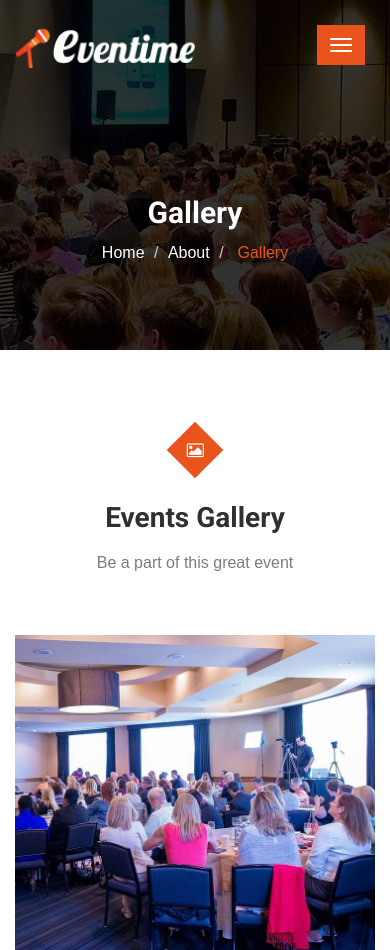
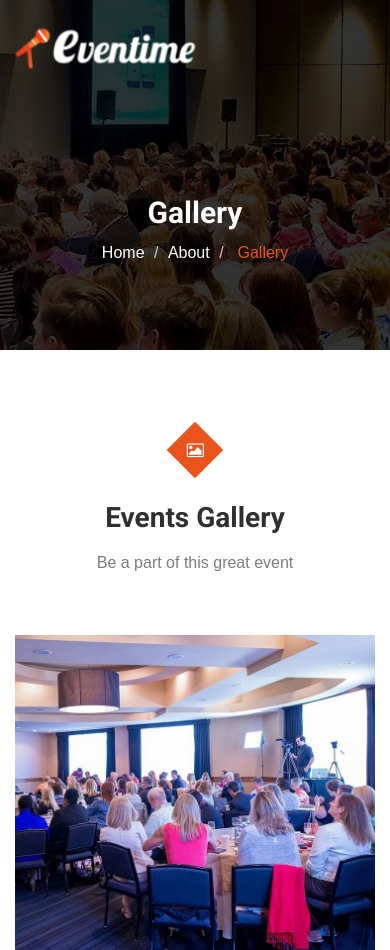
Before and after one commit to etheriosneo/gectester.github.io, a plain HTML site: page gallery.html in a window 390 px wide. Shown: the top 950 px of the page. Drawn offline with Linux system fonts and the light colour scheme; a web font is replaced by a local one.

Commit message:
remove menu | CFC-2021

```diff
--- a/gallery.html
+++ b/gallery.html
@@ -60,12 +60,7 @@
 				</div><!-- Navbar header end -->
 
 				<div class="site-nav-inner">
-					<button type="button" class="navbar-toggle" data-toggle="collapse" data-target=".navbar-collapse">
-				      <span class="sr-only">Toggle navigation</span>
-				      <span class="icon-bar"></span>
-				      <span class="icon-bar"></span>
-				      <span class="icon-bar"></span>
-	    			</button>
+
 
 	    			<nav class="collapse navbar-collapse navbar-responsive-collapse pull-right">
 
```
